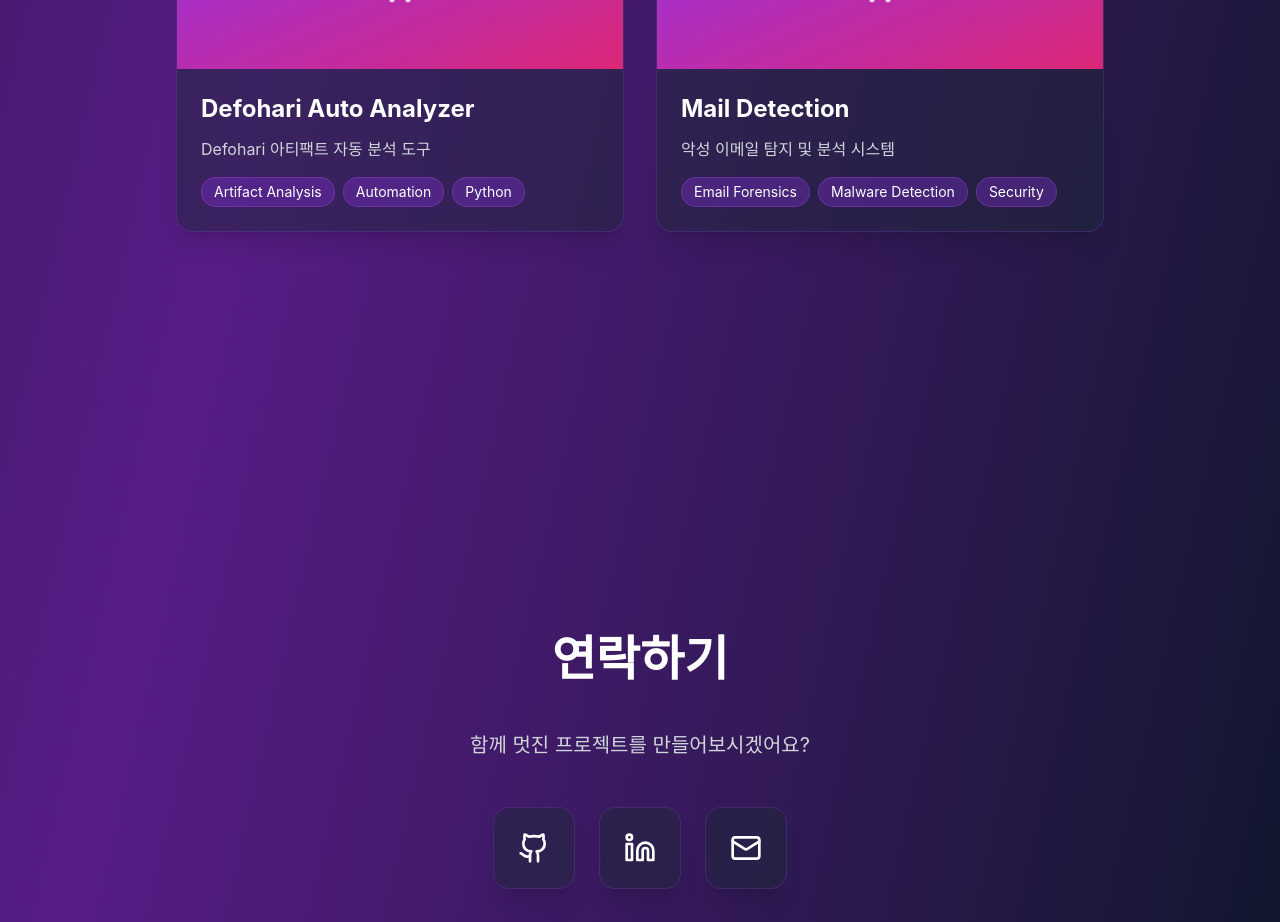
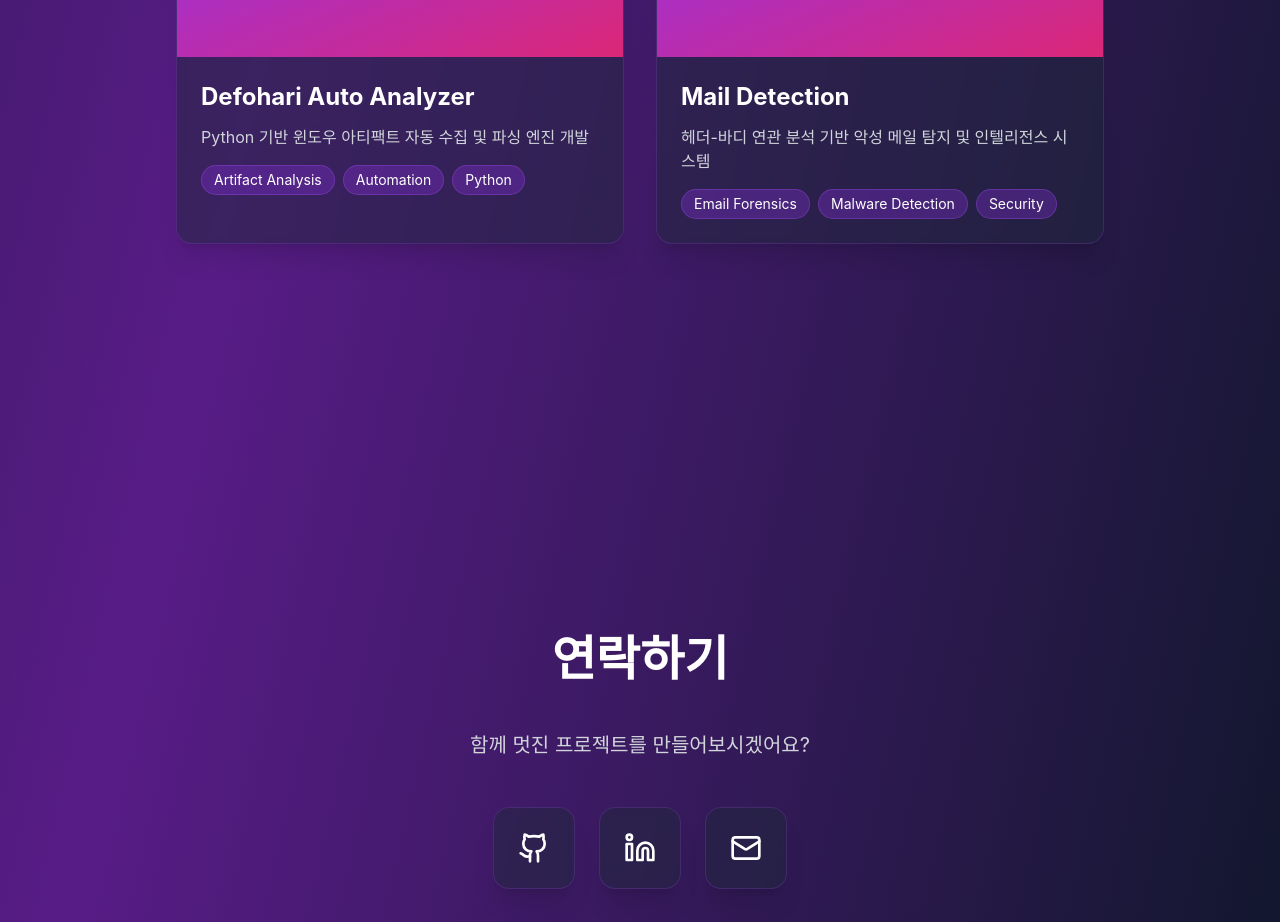
Before and after one commit to berm0427/my-portfolio, a React (Create React App) app: page / in a window 1280 px wide. Shown: the part 4420-5342 px from the top of the page. Built offline with nearby package versions, Linux system fonts and the light colour scheme.

Commit message:
프로젝트 설명 업데이트

```diff
--- a/src/App.js
+++ b/src/App.js
@@ -103,13 +103,13 @@ export default function App() {
   const projects = [
     {
       title: "Defohari Auto Analyzer",
-      description: "Defohari 아티팩트 자동 분석 도구",
+      description: "Python 기반 윈도우 아티팩트 자동 수집 및 파싱 엔진 개발",
       tags: ["Artifact Analysis", "Automation", "Python"],
       link: "https://github.com/berm0427/defohari_auto_artifact_analyzer"
     },
     {
       title: "Mail Detection",
-      description: "악성 이메일 탐지 및 분석 시스템",
+      description: "헤더-바디 연관 분석 기반 악성 메일 탐지 및 인텔리전스 시스템",
       tags: ["Email Forensics", "Malware Detection", "Security"],
       link: "https://github.com/berm0427/mail_detection"
     }
```
